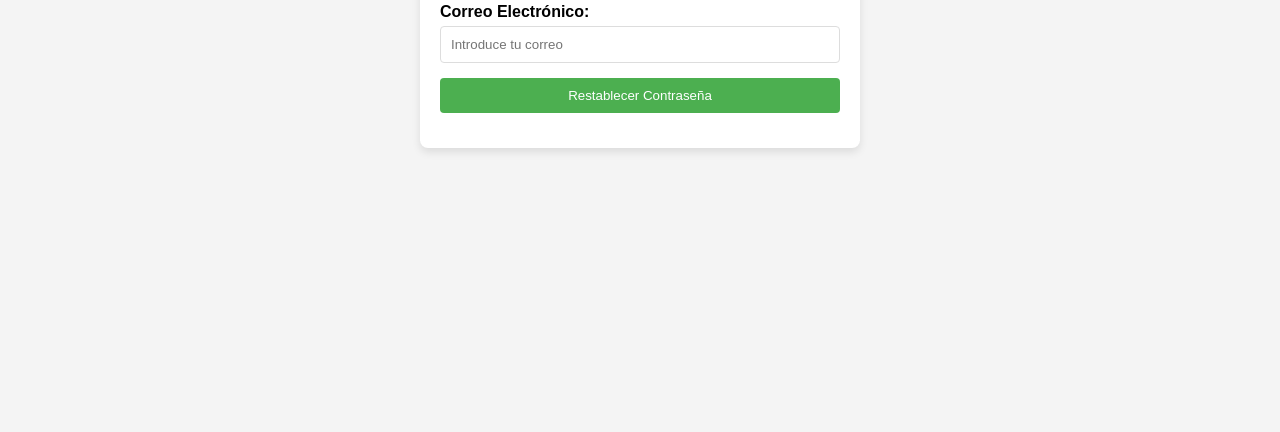
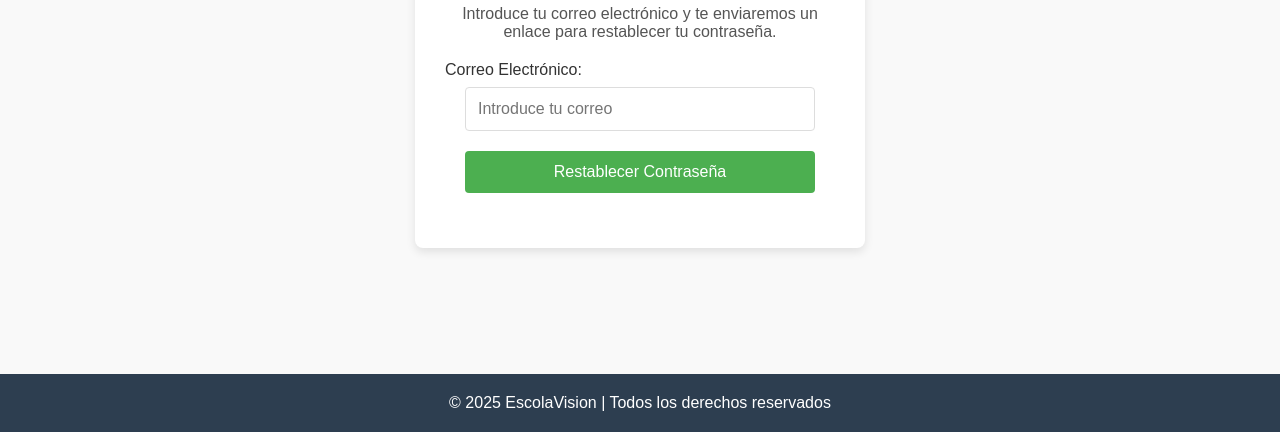
Before and after one commit to adrianrs2510/Restablecer-Contrasena-EscolaVision, a plain HTML site: page index.html in a window 1280 px wide. Shown: the part 368-800 px from the top of the page. Drawn offline with Linux system fonts and the light colour scheme.

Commit message:
commit final

```diff
--- a/index.html
+++ b/index.html
@@ -3,12 +3,20 @@
 <head>
     <meta charset="UTF-8">
     <meta name="viewport" content="width=device-width, initial-scale=1.0">
-    <title>Restablecer Contraseña - Escuela Vision</title>
+    <title>Restablecer Contraseña - EscolaVision</title>
     <link rel="stylesheet" href="styles.css">
 </head>
 <body>
+    <header>
+        <div class="logo-container">
+            <img src="./Logo.png" alt="EscolaVision" class="logo">
+            <h1>EscolaVision</h1>
+        </div>
+    </header>
+    <main>
         <div class="container">
             <h2>Restablecer Contraseña</h2>
+            <p>Introduce tu correo electrónico y te enviaremos un enlace para restablecer tu contraseña.</p>
             <form id="reset-password-form">
                 <label for="email">Correo Electrónico:</label>
                 <input type="email" id="email" placeholder="Introduce tu correo" required>
@@ -16,7 +24,10 @@
             </form>
             <div id="message"></div>
         </div>
-
+    </main>
+    <footer>
+        <p>&copy; 2025 EscolaVision | Todos los derechos reservados</p>
+    </footer>
     <script src="script.js"></script>
 </body>
 </html>
--- a/styles.css
+++ b/styles.css
@@ -1,52 +1,113 @@
-/* Estilos para la página */
+/* Estilos generales */
+* {
+    margin: 0;
+    padding: 0;
+    box-sizing: border-box;
+}
+
 body {
-    font-family: Arial, sans-serif;
-    background-color: #f4f4f4;
+    font-family: 'Arial', sans-serif;
+    background-color: #f9f9f9;
+    color: #333;
+    display: flex;
+    flex-direction: column;
+    height: 100vh;
+}
+
+header {
+    width: 100%;
+    background-color: #2d3e50;
+    padding: 15px 30px;
+    color: white;
+    position: fixed;
+    top: 0;
+    left: 0;
+    right: 0;
+    display: flex;
+    justify-content: space-between;
+    align-items: center;
+    z-index: 10;
+}
+
+header .logo-container {
+    display: flex;
+    align-items: center;
+}
+
+header .logo {
+    width: 50px;
+    margin-right: 15px;
+}
+
+header h1 {
+    font-size: 28px;
+    font-weight: bold;
+}
+
+main {
     display: flex;
     justify-content: center;
     align-items: center;
-    height: 100vh;
-    margin: 0;
+    flex-direction: column;
+    margin-top: 100px; /* Esto asegura que el contenido no quede tapado por el header fijo */
+    flex-grow: 1;
 }
 
 .container {
-    background-color: #fff;
-    padding: 20px;
+    background-color: white;
+    padding: 40px 30px;
     border-radius: 8px;
-    box-shadow: 0 4px 8px rgba(0, 0, 0, 0.1);
+    box-shadow: 0 4px 10px rgba(0, 0, 0, 0.1);
     width: 100%;
-    max-width: 400px;
+    max-width: 450px;
+    text-align: center;
 }
 
 h2 {
-    text-align: center;
-    color: #333;
+    color: #2d3e50;
+    font-size: 24px;
+    margin-bottom: 20px;
+}
+
+main p {
+    color: #555;
+    font-size: 16px;
+    margin-bottom: 20px;
 }
 
 form {
     display: flex;
     flex-direction: column;
+    align-items: center;
 }
 
 label {
-    margin-bottom: 5px;
-    font-weight: bold;
+    font-size: 16px;
+    color: #333;
+    margin-bottom: 8px;
+    align-self: flex-start;
 }
 
 input {
-    padding: 10px;
-    margin-bottom: 15px;
+    padding: 12px;
+    margin-bottom: 20px;
+    width: 100%;
+    max-width: 350px;
     border-radius: 4px;
     border: 1px solid #ddd;
+    font-size: 16px;
 }
 
 button {
-    padding: 10px;
+    padding: 12px;
     background-color: #4CAF50;
     color: white;
     border: none;
     border-radius: 4px;
     cursor: pointer;
+    font-size: 16px;
+    width: 100%;
+    max-width: 350px;
 }
 
 button:hover {
@@ -54,8 +115,16 @@ button:hover {
 }
 
 #message {
-    text-align: center;
     margin-top: 15px;
     font-size: 16px;
-    color: #f44336;
 }
+
+footer {
+    width: 100%;
+    background-color: #2d3e50;
+    color: white;
+    text-align: center;
+    padding: 20px;
+    position: fixed;
+    bottom: 0;
+}
```
Also changed, not shown: Logo.png (added). Lines whose indentation alone changed are shown as unchanged.
